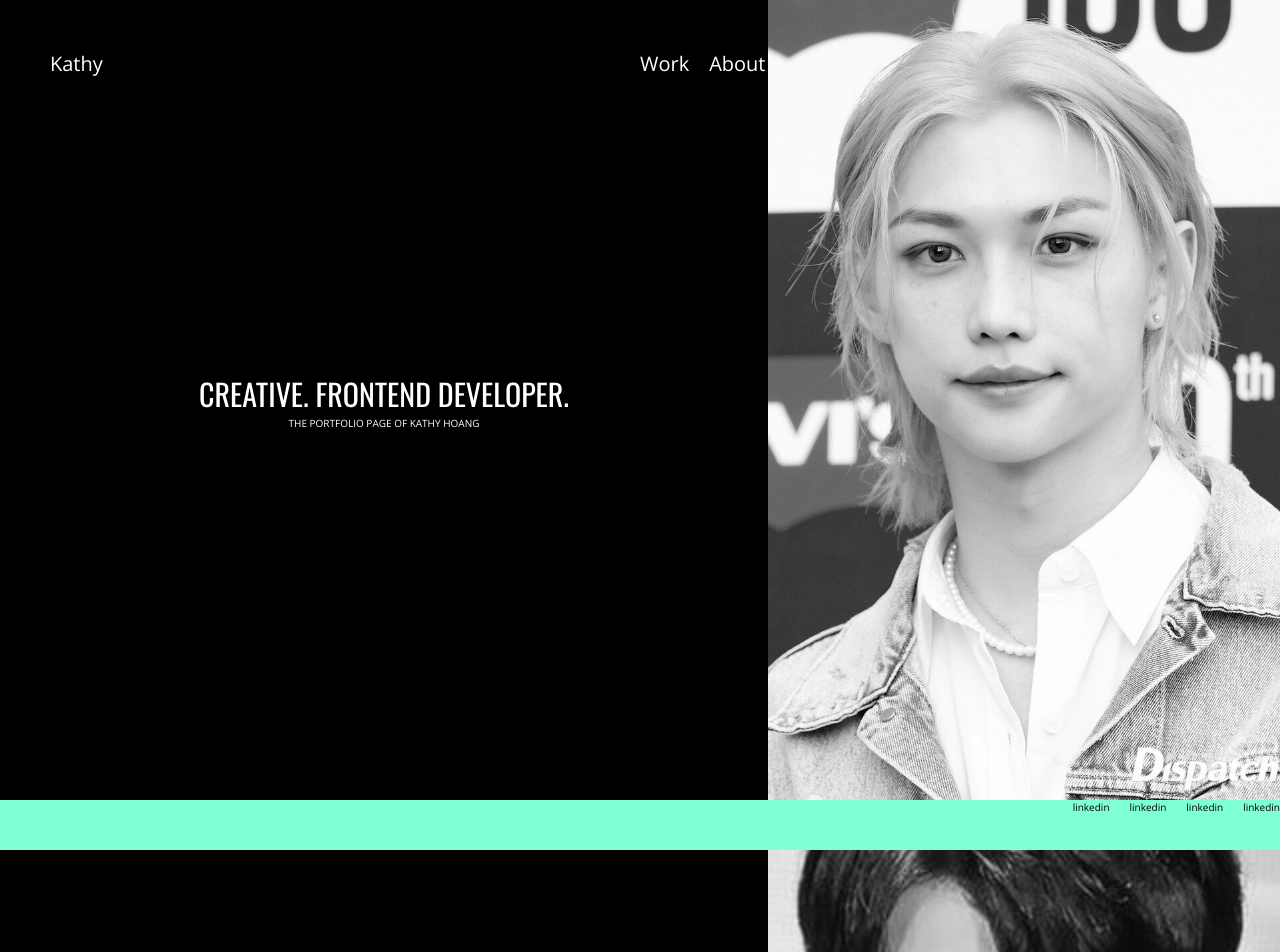
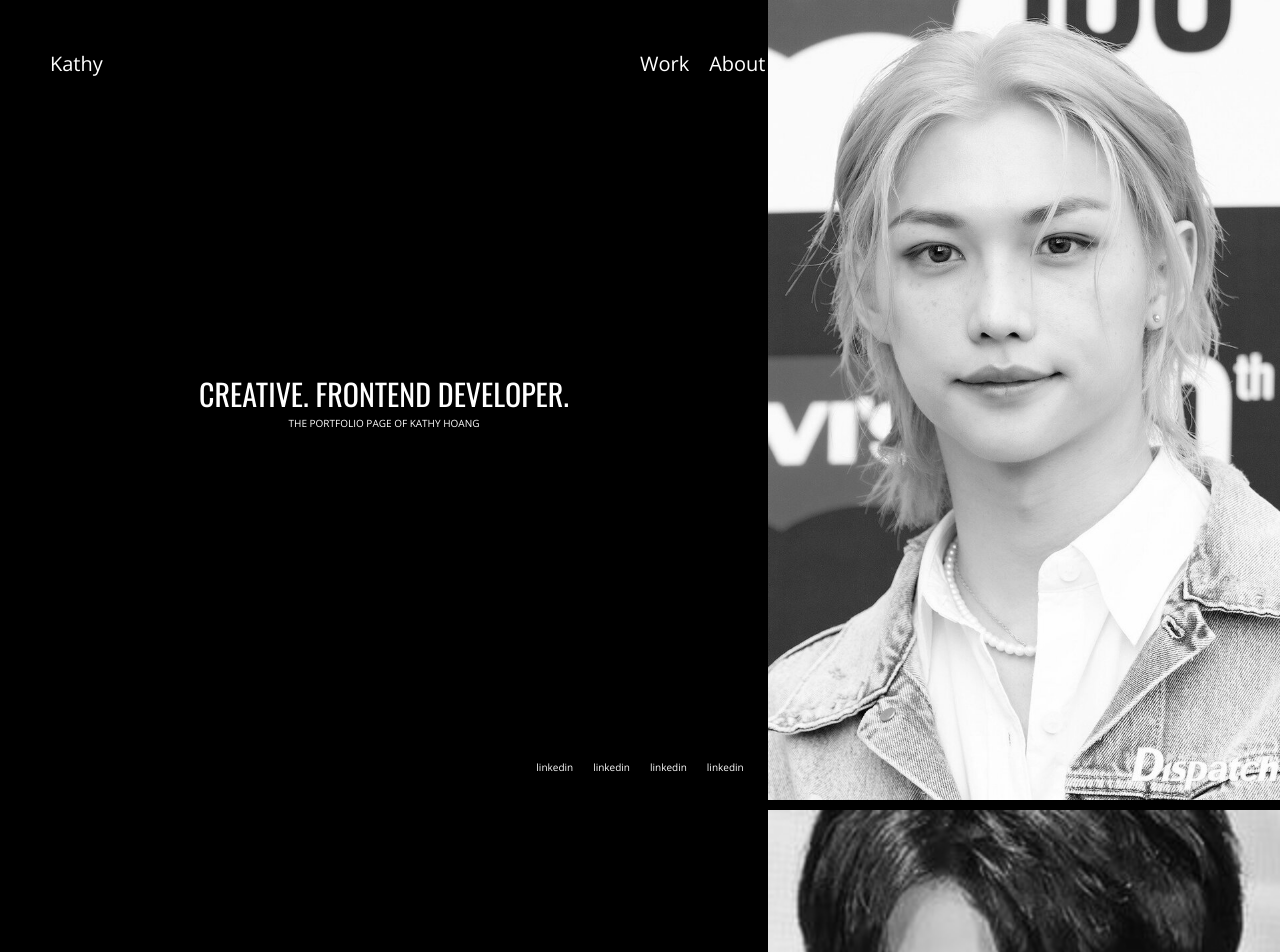
Before and after one commit to HahaKhoang/Kathy-personal-site, a React (Vite) app: page / in a window 1280 px wide. Shown: the top 952 px of the page. Built offline with nearby package versions, Linux system fonts and the light colour scheme.

Commit message:
Creates Footer component

```diff
--- a/src/UI/Footer.module.scss
+++ b/src/UI/Footer.module.scss
@@ -1,11 +1,14 @@
 .container {
-  background-color: aquamarine;
+  // background-color: aquamarine;
   width: 100%;
-  height: 5rem;
   position: fixed;
+  color: white;
 }
 
 .footer {
+  position: absolute;
+  left: 50%;
+  transform: translateX(-50%);
   display: flex;
   justify-content: flex-end;
   gap: 2rem;
--- a/src/UI/Header.module.scss
+++ b/src/UI/Header.module.scss
@@ -1,5 +1,5 @@
 .container {
-  //   background-color: navy;
+  // background-color: navy;
   padding-top: 5rem;
   padding-left: 5rem;
   width: 100%;
--- a/src/UI/HomepageContainer.module.scss
+++ b/src/UI/HomepageContainer.module.scss
@@ -1,6 +1,6 @@
 .container {
   display: flex;
-  height: 100vh;
+  height: 95vh;
   width: 100vw;
 }
 
```
